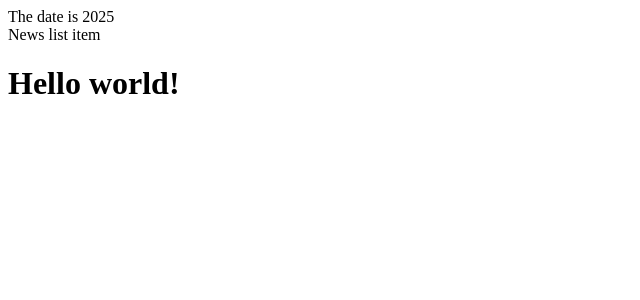
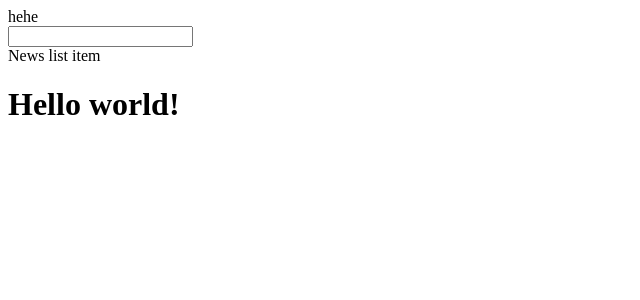
Before and after one commit to stellamarma/React, a React (Vite) app in the folder 2.Components/: page / in a window 1280 px wide. Shown: the top 300 px of the page, without its empty margins (0-640 px from the left). Built offline with nearby package versions, Linux system fonts and the light colour scheme.

Commit message:
Create the class Header

```diff
--- a/2.Components/src/components/header.jsx
+++ b/2.Components/src/components/header.jsx
@@ -1,14 +1,26 @@
-const Header=()=>{
-    const getTheYear=() =>{
-        const newDate=new Date();
-        return newDate.getFullYear();
+import React from 'react';
+
+class Header extends React.Component{
+    state={
+        name:'hehe'
     }
+    render(){
+        return(
+            <header>
+                    <div>{this.state.name}</div>
+                    <input/>
+            </header>)
+    }
+}
+// const Header=()=>{
 
-    return(        <div>
-        The date is {getTheYear()}
-    </div>
-    )
+//     return(
+//         <header>
+//             <div>Logo</div>
+//             <input/>
+//         </header>
+//     )
 
-}
+// }
 
 export default Header;
```
